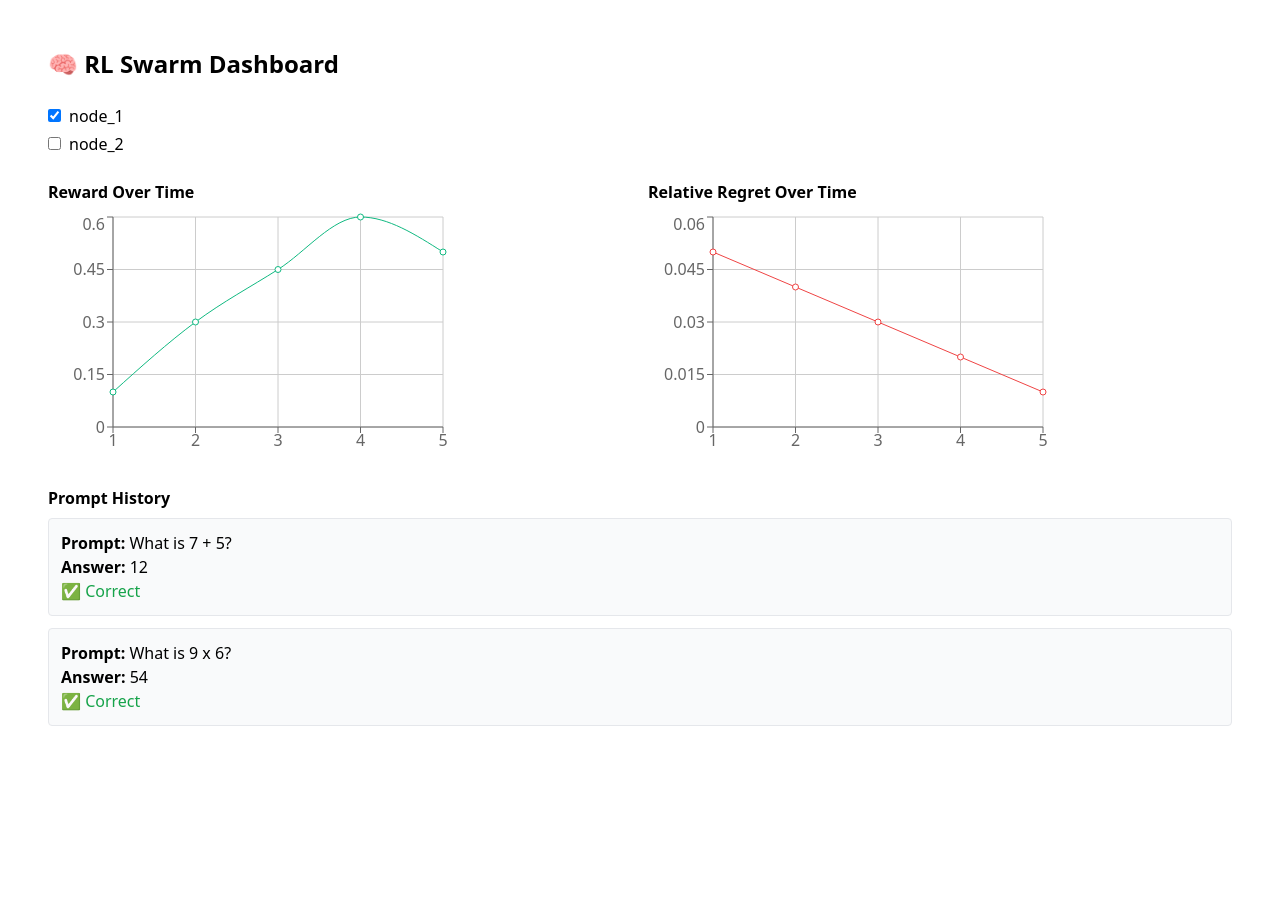
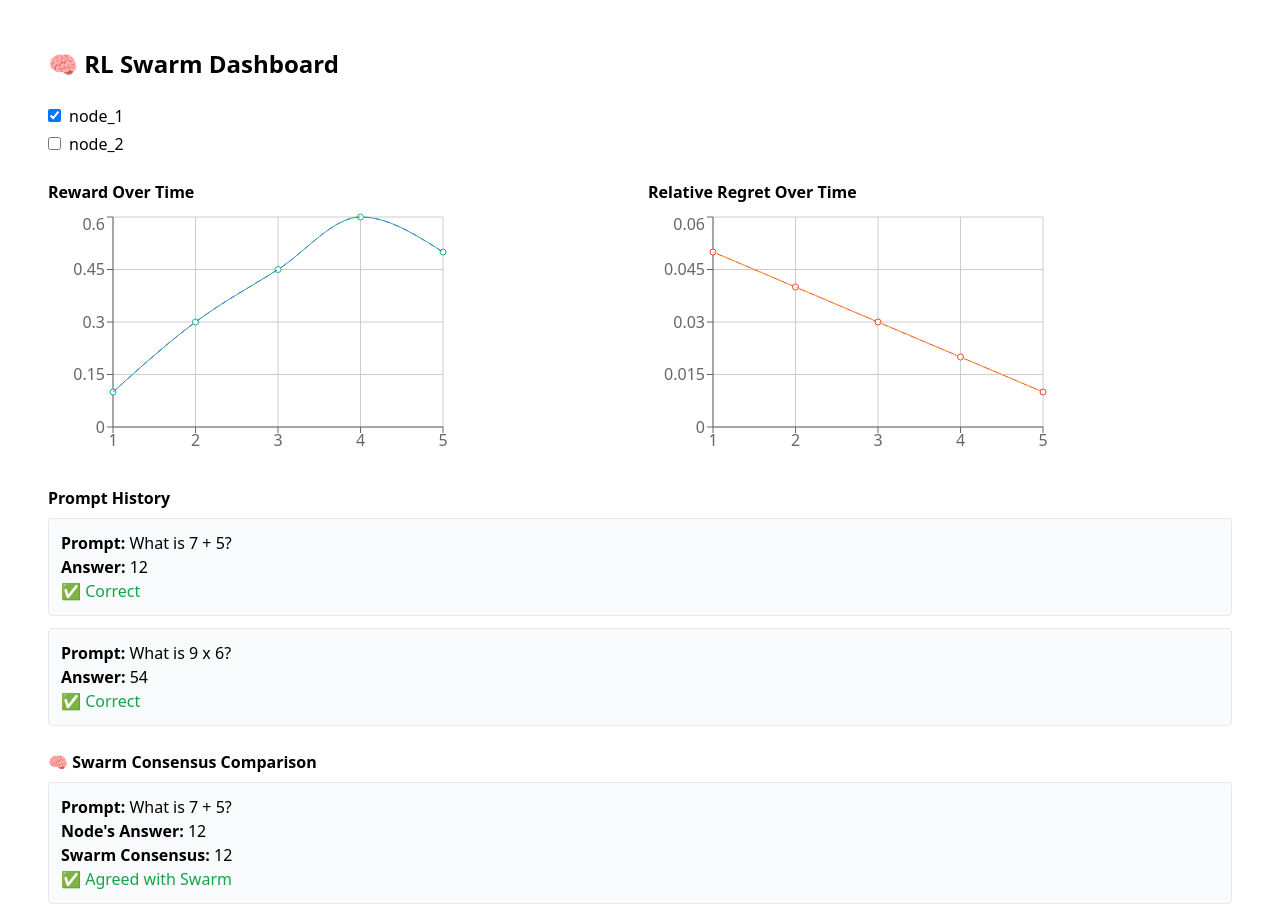
Before and after one commit to maahiarahman/rl-swarm-dashboard, a React (Create React App) app: page / in a window 1280 px wide. Shown: the top 915 px of the page. Before the commit the page ends 800 px from the top, so only its background shows below. Built offline with nearby package versions, Linux system fonts and the light colour scheme.

Commit message:
Add swarm average line and consensus agreement

```diff
--- /dev/null
+++ b/src/components/ConsensusViewer.jsx
@@ -0,0 +1,25 @@
+import React from 'react';
+
+export default function ConsensusViewer({ answers, consensus }) {
+  return (
+    <div>
+      <h2 className="font-semibold mb-2 mt-6">🧠 Swarm Consensus Comparison</h2>
+      <div className="space-y-3">
+        {answers.map((a, i) => {
+          const consensusAnswer = consensus[a.prompt];
+          const agreed = a.answer === consensusAnswer;
+          return (
+            <div key={i} className="p-3 rounded border bg-gray-50">
+              <p><strong>Prompt:</strong> {a.prompt}</p>
+              <p><strong>Node's Answer:</strong> {a.answer}</p>
+              <p><strong>Swarm Consensus:</strong> {consensusAnswer}</p>
+              <p className={agreed ? 'text-green-600' : 'text-red-600'}>
+                {agreed ? '✅ Agreed with Swarm' : '❌ Disagreed with Swarm'}
+              </p>
+            </div>
+          );
+        })}
+      </div>
+    </div>
+  );
+}
--- a/src/components/Dashboard.jsx
+++ b/src/components/Dashboard.jsx
@@ -4,6 +4,7 @@ import NodeSelector from './NodeSelector';
 import RewardChart from './RewardChart';
 import RegretChart from './RegretChart';
 import PromptViewer from './PromptViewer';
+import ConsensusViewer from './ConsensusViewer';
 
 export default function Dashboard() {
   const [selectedNodeIds, setSelectedNodeIds] = useState([data.nodes[0].node_id]);
@@ -20,9 +21,13 @@ export default function Dashboard() {
     selectedNodeIds.includes(n.node_id)
   );
 
+  // ✅ Add this line to pull the consensus object
+  const consensusData = data.consensus;
+
   return (
     <div className="p-6 space-y-6">
       <h1 className="text-2xl font-bold mb-4">🧠 RL Swarm Dashboard</h1>
+
       <NodeSelector
         nodes={data.nodes}
         selectedNodes={selectedNodeIds}
@@ -35,6 +40,14 @@ export default function Dashboard() {
       </div>
 
       {selectedNodes[0] && <PromptViewer answers={selectedNodes[0].answers} />}
+
+      {/* ✅ Add this to show swarm consensus */}
+      {selectedNodes[0] && (
+        <ConsensusViewer
+          answers={selectedNodes[0].answers}
+          consensus={consensusData}
+        />
+      )}
     </div>
   );
 }
--- a/src/components/RegretChart.jsx
+++ b/src/components/RegretChart.jsx
@@ -4,9 +4,14 @@ import { LineChart, Line, XAxis, YAxis, CartesianGrid, Tooltip } from 'recharts'
 export default function RegretChart({ nodes }) {
   const chartData = nodes[0].regret.map((_, i) => {
     const point = { step: i + 1 };
+
+    let swarmSum = 0;
     nodes.forEach((node) => {
       point[node.node_id] = node.regret[i];
+      swarmSum += node.regret[i];
     });
+
+    point["Swarm Avg"] = swarmSum / nodes.length;
     return point;
   });
 
@@ -27,6 +32,13 @@ export default function RegretChart({ nodes }) {
             dot={{ r: 3 }}
           />
         ))}
+        <Line
+          type="monotone"
+          dataKey="Swarm Avg"
+          stroke="#fbbf24"
+          strokeDasharray="5 5"
+          dot={false}
+        />
       </LineChart>
     </div>
   );
--- a/src/components/RewardChart.jsx
+++ b/src/components/RewardChart.jsx
@@ -4,9 +4,14 @@ import { LineChart, Line, XAxis, YAxis, CartesianGrid, Tooltip } from 'recharts'
 export default function RewardChart({ nodes }) {
   const chartData = nodes[0].rewards.map((_, i) => {
     const point = { step: i + 1 };
+
+    let swarmSum = 0;
     nodes.forEach((node) => {
       point[node.node_id] = node.rewards[i];
+      swarmSum += node.rewards[i];
     });
+
+    point["Swarm Avg"] = swarmSum / nodes.length;
     return point;
   });
 
@@ -27,6 +32,13 @@ export default function RewardChart({ nodes }) {
             dot={{ r: 3 }}
           />
         ))}
+        <Line
+          type="monotone"
+          dataKey="Swarm Avg"
+          stroke="#6366f1"
+          strokeDasharray="5 5"
+          dot={false}
+        />
       </LineChart>
     </div>
   );
--- a/src/data/mockNodeData.json
+++ b/src/data/mockNodeData.json
@@ -18,5 +18,9 @@
           { "prompt": "What is 9 x 6?", "answer": "54", "correct": true }
         ]
       }
-    ]
+    ],
+    "consensus": {
+      "What is 7 + 5?": "12",
+      "What is 9 x 6?": "54"
+    }
   }
```
